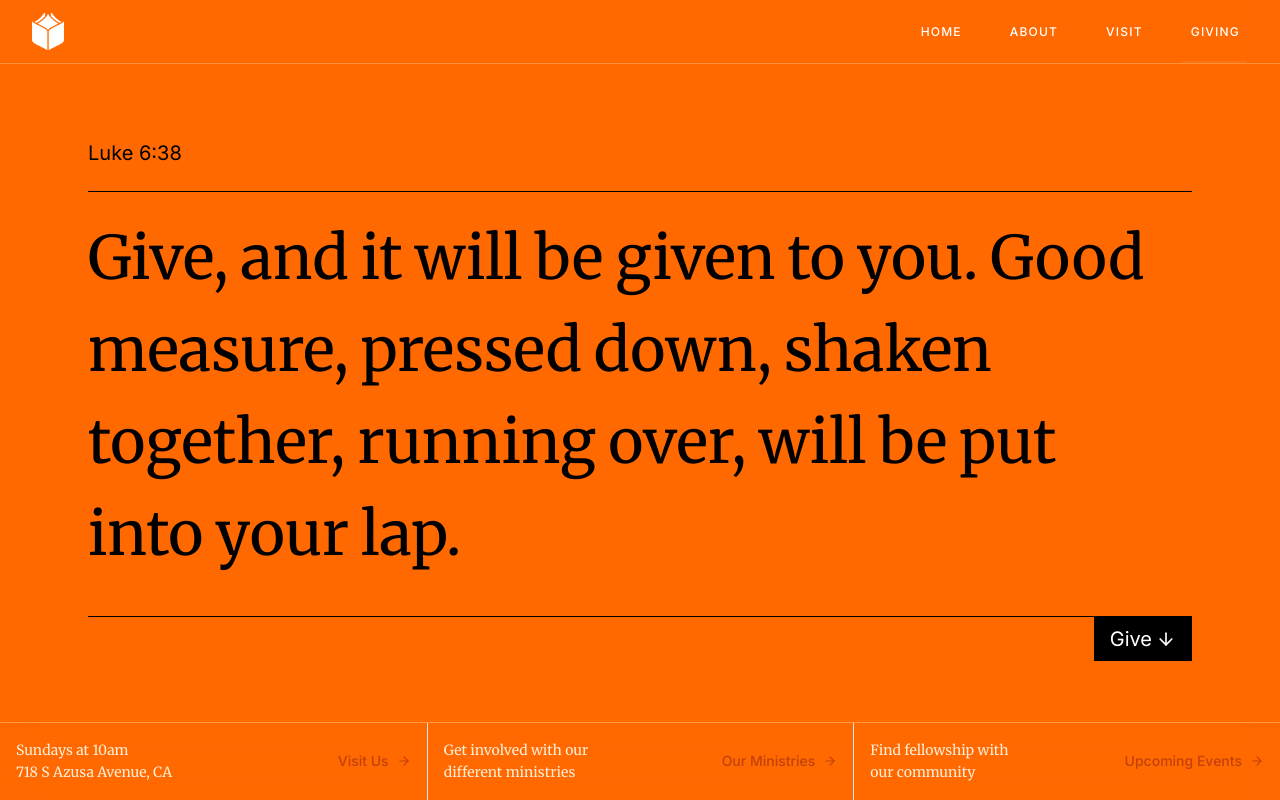
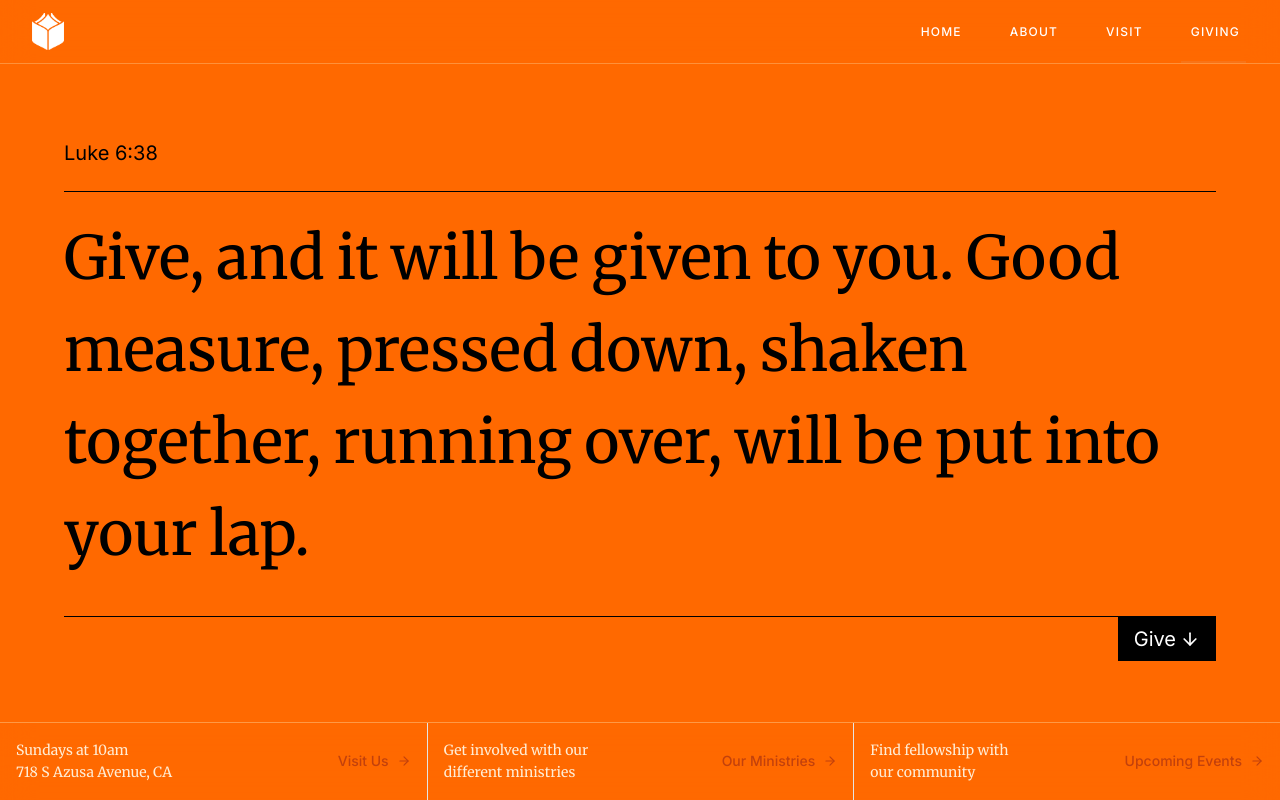
Before and after one commit to PraiseChurch/web, a Next.js app: page /giving in a window 1280 px wide. Built offline with nearby package versions, Linux system fonts and the light colour scheme.

Commit message:
fix: more spacing

```diff
--- a/src/app/components/AnimatedHero.tsx
+++ b/src/app/components/AnimatedHero.tsx
@@ -89,7 +89,7 @@ export const AnimatedHero: React.FC<AnimatedHeroProps> = ({
         ref={containerRef}
         className={`bg-slide-orange text-black h-screen flex items-center overflow-hidden ${className}`}
       >
-        <div className="max-w-6xl mx-auto px-6">
+        <div className="max-w-6xl mx-auto pb-24 lg:pb-0">
           {reference && (
             <motion.div
               ref={referenceRef}
--- a/src/app/components/DarkAnimatedHero.tsx
+++ b/src/app/components/DarkAnimatedHero.tsx
@@ -97,7 +97,7 @@ export const DarkAnimatedHero: React.FC<DarkAnimatedHeroProps> = ({
         ref={containerRef}
         className={`bg-slide-dark text-white h-screen flex items-center overflow-hidden ${className}`}
       >
-        <div className="max-w-6xl mx-auto px-6">
+        <div className="max-w-6xl mx-auto px-6 pb-24 lg:pb-0">
           {reference && (
             <motion.div
               ref={referenceRef}
```
